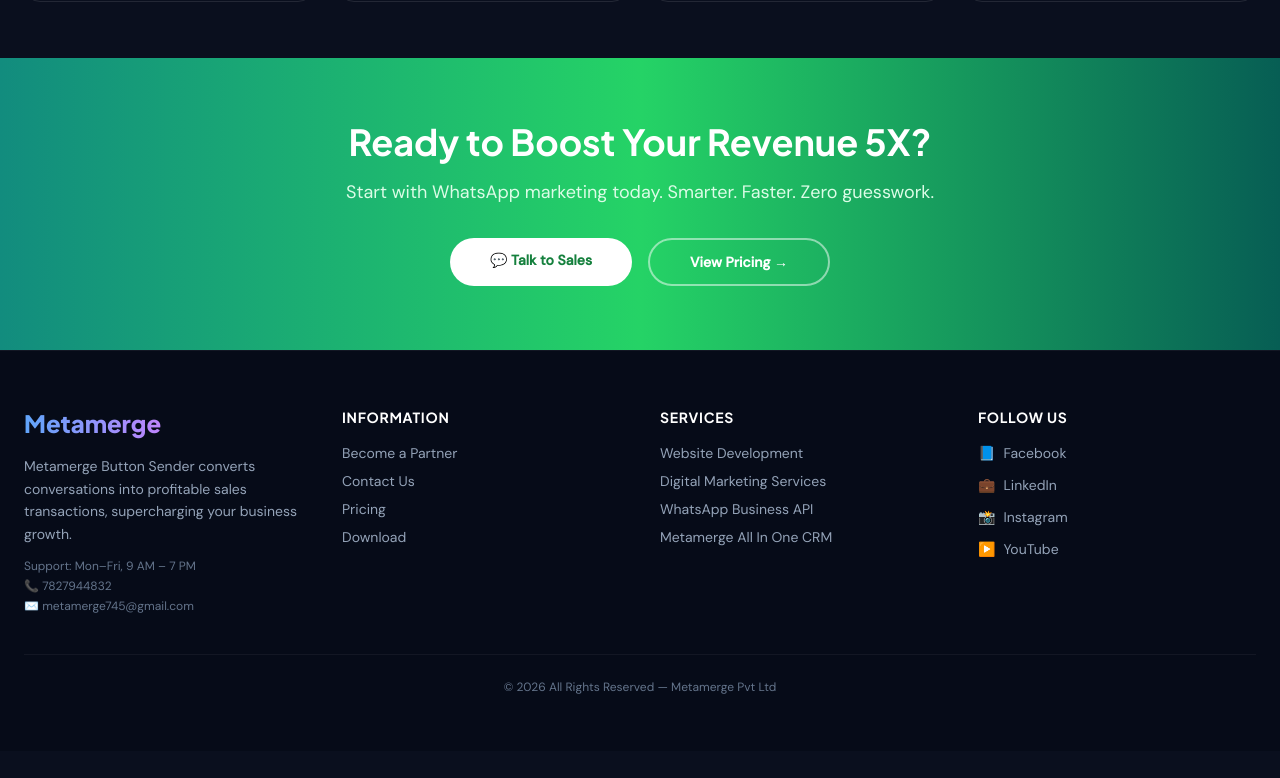
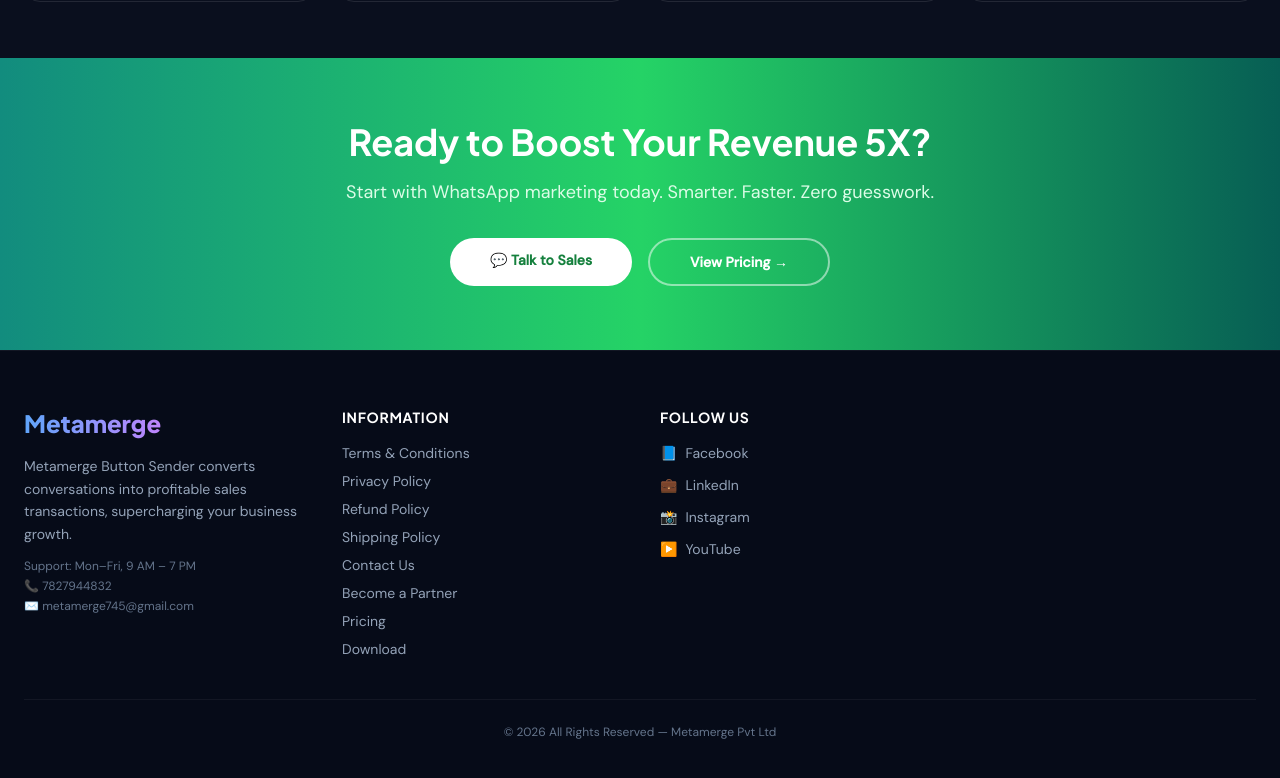
Before and after one commit to nitishpandeydypu/Metamergefinal.com, a Next.js app: page / in a window 1280 px wide. Shown: the part 3589-4367 px from the top of the page. Before the commit the page ends 4340 px from the top, so only its background shows below. Built offline with nearby package versions, Linux system fonts and the light colour scheme.

Commit message:
Update Footer.tsx

```diff
--- a/src/components/layout/Footer.tsx
+++ b/src/components/layout/Footer.tsx
@@ -20,16 +20,39 @@
   </h4>
   <ul className="space-y-2 text-sm text-slate-400">
 
+  <li>
+    <Link href="/terms-and-conditions" className="hover:text-blue-400 transition-colors">
+      Terms & Conditions
+    </Link>
+  </li>
 
   <li>
-      <Link href="/become-a-partner" className="hover:text-blue-400 transition-colors">
-        Become a Partner
+    <Link href="/privacy-policy" className="hover:text-blue-400 transition-colors">
+      Privacy Policy
+    </Link>
+  </li>
+
+  <li>
+    <Link href="/refund-policy" className="hover:text-blue-400 transition-colors">
+      Refund Policy
+    </Link>
+  </li>
+
+  <li>
+    <Link href="/shipping-policy" className="hover:text-blue-400 transition-colors">
+      Shipping Policy
     </Link>
   </li>
 
   <li>
     <Link href="/contact" className="hover:text-blue-400 transition-colors">
       Contact Us
+    </Link>
+  </li>
+
+  <li>
+    <Link href="/become-a-partner" className="hover:text-blue-400 transition-colors">
+      Become a Partner
     </Link>
   </li>
 
@@ -44,38 +67,7 @@
       Download
     </Link>
   </li>
-  </ul>
-</div>
 
-        <div>
-  <h4 className="font-heading font-bold text-white mb-4 text-sm uppercase tracking-wider">
-    Services
-  </h4>
-
-  <ul className="space-y-2 text-sm text-slate-400">
-    <li>
-      <Link href="/website-development" className="hover:text-blue-400 transition-colors">
-        Website Development
-      </Link>
-    </li>
-
-    <li>
-      <Link href="/digital-marketing-services" className="hover:text-blue-400 transition-colors">
-        Digital Marketing Services
-      </Link>
-    </li>
-
-    <li>
-      <Link href="/api-solution" className="hover:text-blue-400 transition-colors">
-        WhatsApp Business API
-      </Link>
-    </li>
-
-    <li>
-      <Link href="/Metamerge-all-in-one-crm" className="hover:text-blue-400 transition-colors">
-        Metamerge All In One CRM
-      </Link>
-    </li>
 </ul>
 </div>
 
```
Lines whose indentation alone changed are shown as unchanged.
